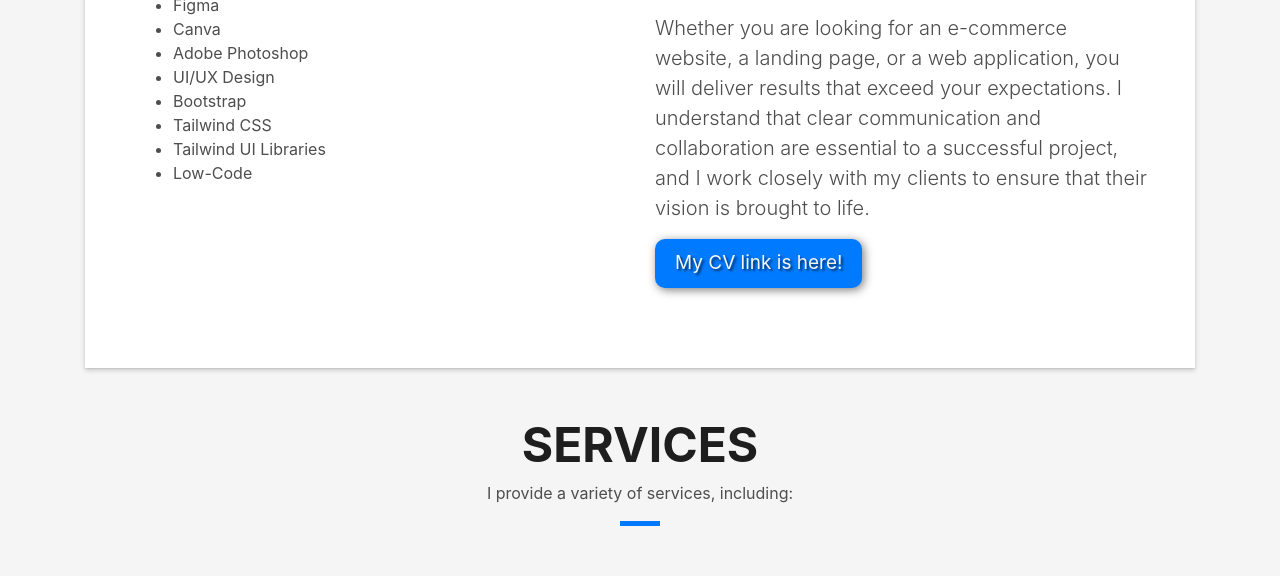
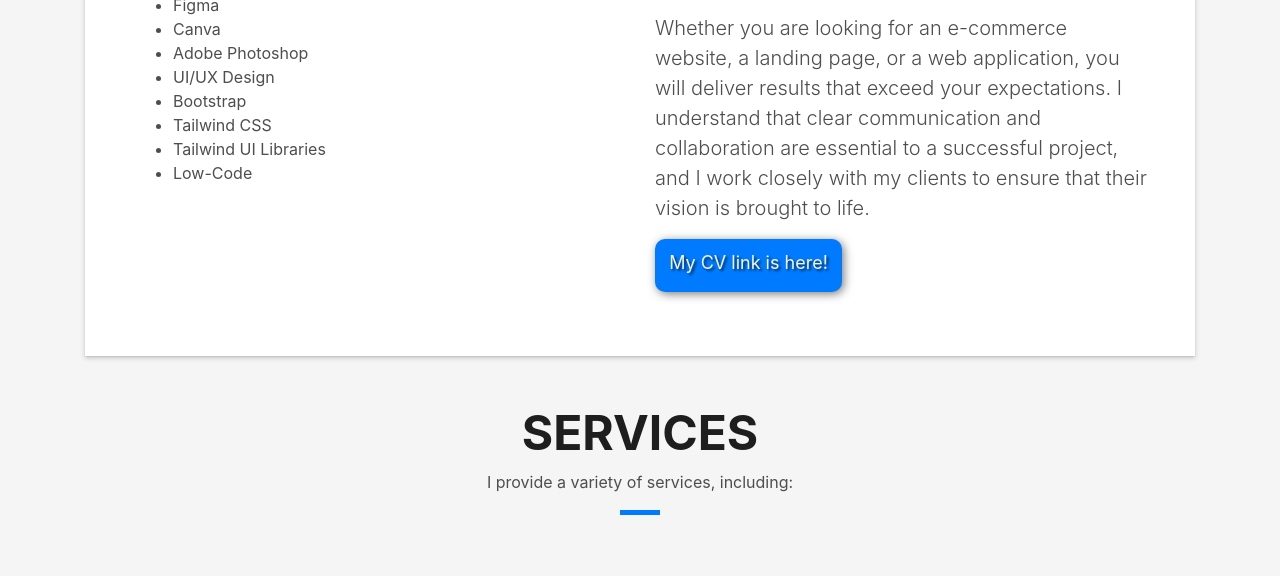
Before and after one commit to ahmed-adel2/rashads-web-development-portofolio, a website built with Vite: page index.html in a window 1280 px wide. Shown: the part 1513-2089 px from the top of the page. Built offline with nearby package versions, Linux system fonts and the light colour scheme; files whose address does not match are found by name.

Commit message:
Add files via upload

```diff
--- a/index.html
+++ b/index.html
@@ -195,7 +195,7 @@
                     work closely with my clients to ensure that
                     their vision is brought to life.</p>
                 </div>
-                <p class="CV"><a href="/Rashad's Web Dev CV.pdf" target="_blank"><span class="my_CV">My CV link is here!</span></a></p>
+                <a href="/Rashad's Web Dev CV.pdf" target="_blank"><div class="CV"><p class="my_CV">My CV link is here!</p></div></a>
               </div>
             </div>
           </div>
--- a/src/css/style.css
+++ b/src/css/style.css
@@ -1304,13 +1304,13 @@ footer .credits a {
   width: 150px !important;
 }
 .CV{
-  font-size: 19px;
   background-color: #007bff;
   width: fit-content;
-  padding: 10px 20px;
   border-radius: 10px;
   box-shadow: 2px 2px 10px rgba(0, 0, 0, 0.516);
-  min-width: 197px;
+  min-width: 187px;
+  padding-top: 10px;
+  padding-bottom: 0.1px;
 }
 .CV:hover{
   box-shadow: 2px 2px 20px rgba(0, 153, 255, 0.902);
@@ -1319,5 +1319,6 @@ footer .credits a {
 .my_CV{
   color: whitesmoke;
   text-shadow: 2px 2px 2.5px rgba(0, 0, 0, 0.648);
+  font-size: large;
   text-align: center;
 }
```
